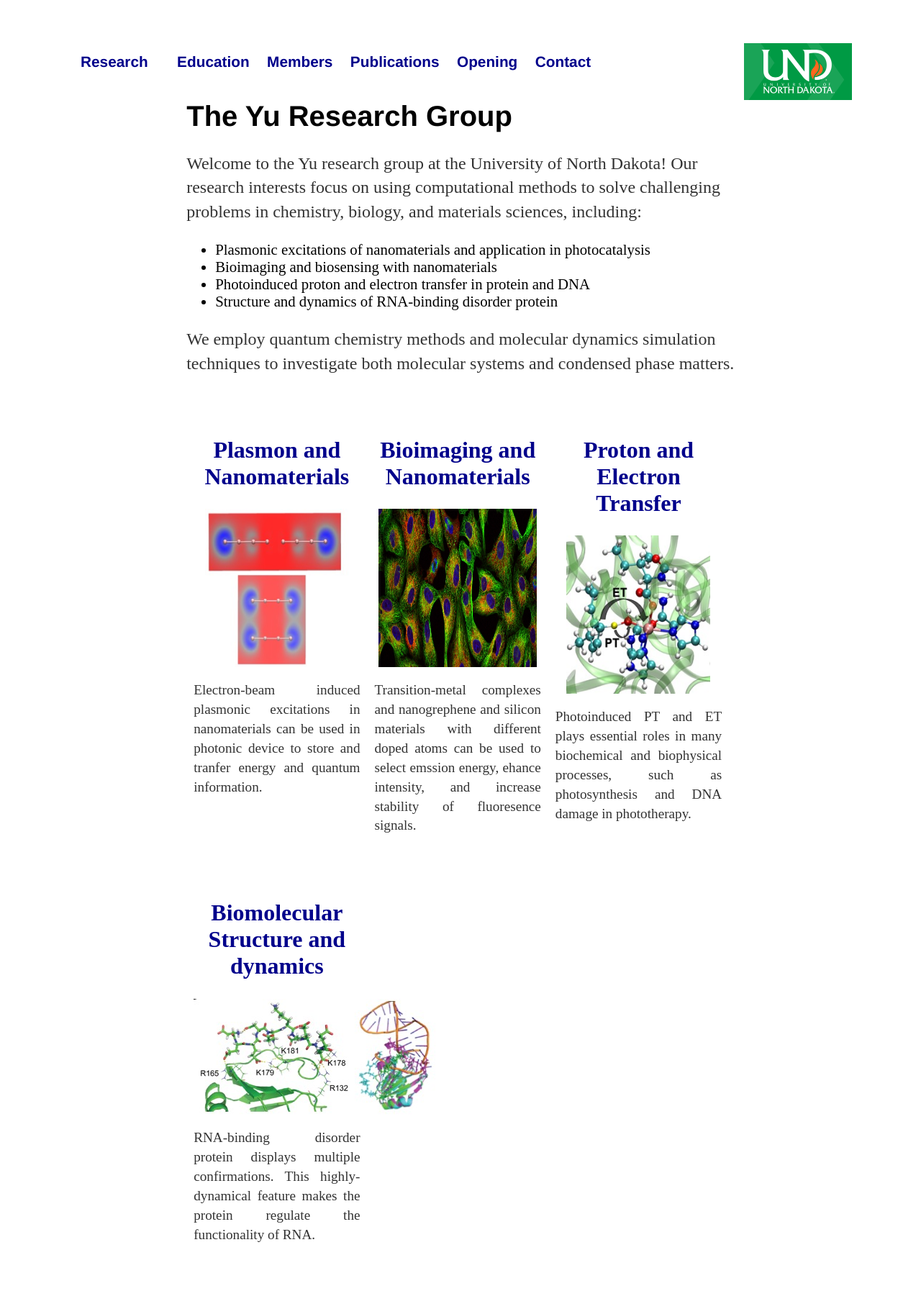
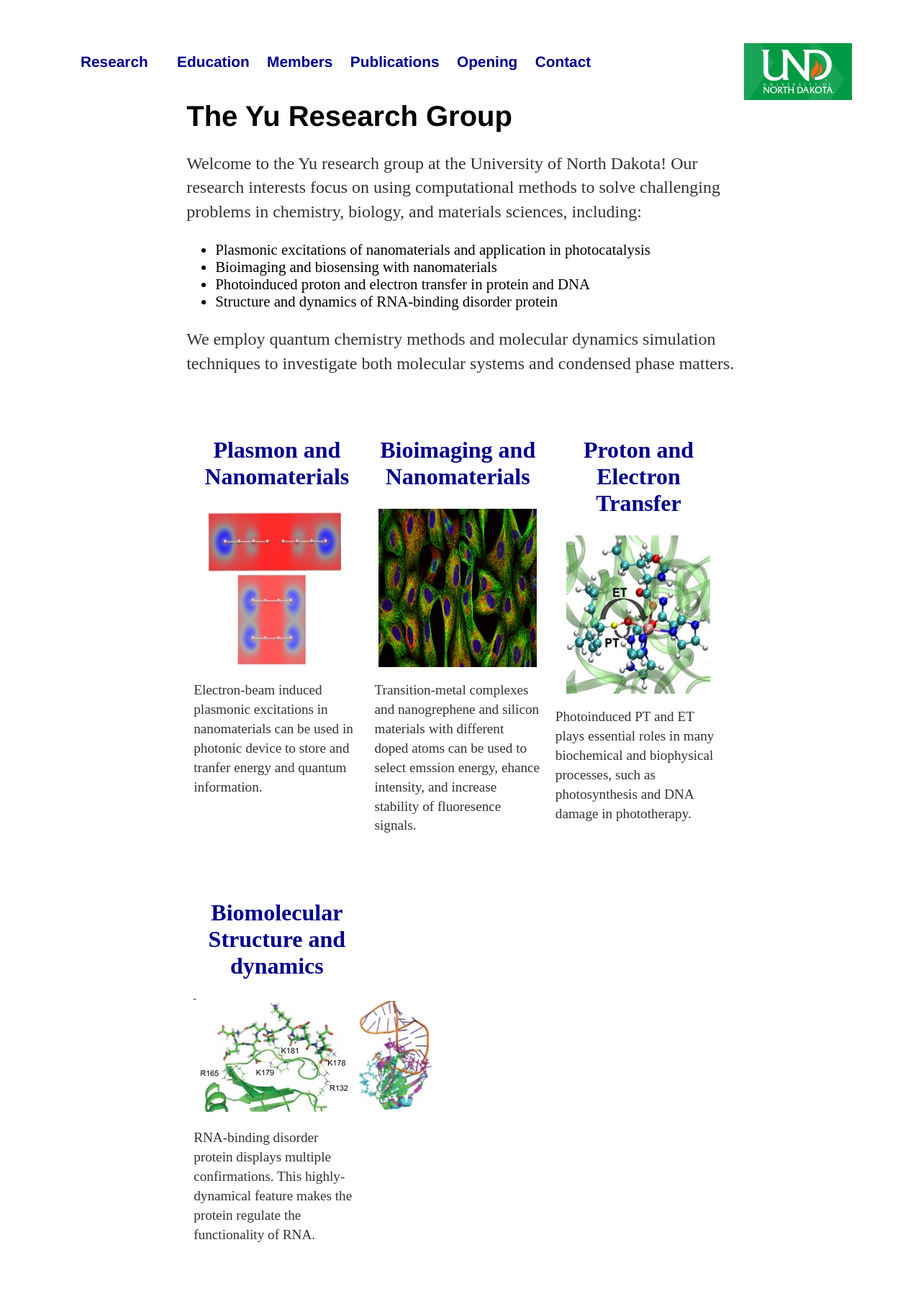
Before and after one commit to comchemyu/und.research.github.io, a Jekyll site: the page built from index.html, in a window 1280 px wide. Shown: the whole page at 72% size. Built offline with Jekyll 4.4.1, drawn with Linux system fonts in a browser that asks for light colours.

Commit message:
Update index.html

```diff
--- a/index.html
+++ b/index.html
@@ -60,24 +60,24 @@
 	<div class="column">
 		<a href="/und.research.github.io/publications/plasmon" style="color:darkblue;"><h2 style="text-align:center; font-size:200%;"}>Plasmon and Nanomaterials</h2></a>
 		<a href="/und.research.github.io/publications/plasmon"><img src="/und.research.github.io/plasmon.jpg" width="200" height="220"></a>
-	  	<p style="text-align:justify; font-size:120%;"}>Electron-beam induced plasmonic excitations in nanomaterials can be used in photonic device to store and tranfer energy and quantum information.</p>
+	  	<p style="text-align:left; font-size:120%;"}>Electron-beam induced plasmonic excitations in nanomaterials can be used in photonic device to store and tranfer energy and quantum information.</p>
 	</div>
 	<div class="column">
 		<a href="/und.research.github.io/publications/bio imaging" style="color:darkblue;"><h2 style="text-align:center; font-size:200%;">Bioimaging and Nanomaterials</h2></a>
 		<a href="/und.research.github.io/publications/bio imaging"><img src="/und.research.github.io/publications/bio imaging/bio-image.jpg" width="220" height="220"></a>
-		<p style="text-align:justify; font-size:120%;"}>Transition-metal complexes and nanogrephene and silicon materials with different doped atoms can be used to select emssion energy, ehance intensity, and increase stability of fluoresence signals.</p>
+		<p style="text-align:left; font-size:120%;"}>Transition-metal complexes and nanogrephene and silicon materials with different doped atoms can be used to select emssion energy, ehance intensity, and increase stability of fluoresence signals.</p>
 	</div>
 	<div class="column">
 		<a href="/und.research.github.io/publications/petransfer" style="color:darkblue;"><h2 style="text-align:center; font-size:200%;">Proton and Electron Transfer</h2></a>
 		<a href="/und.research.github.io/publications/petransfer"><img src="/und.research.github.io/pt.jpg" width="200" height="220"></a>
-		<p style="text-align:justify; font-size:120%;"}>Photoinduced PT and ET plays essential roles in many biochemical and biophysical processes, such as photosynthesis and DNA damage in phototherapy.</p>
+		<p style="text-align:left; font-size:120%;"}>Photoinduced PT and ET plays essential roles in many biochemical and biophysical processes, such as photosynthesis and DNA damage in phototherapy.</p>
 	</div>
 </div>
 <div class="row">
 	<div class="column">
 		<a href="/und.research.github.io/publications/biomolecule" style="color:darkblue;"><h2 style="text-align:center; font-size:200%;">Biomolecular Structure and dynamics</h2></a>
 		<a href="/und.research.github.io/publications/biomolecule"><img src="/und.research.github.io/rna.jpg"></a>
-		<p style="text-align:justify; font-size:120%;"}>RNA-binding disorder protein displays multiple confirmations. This highly-dynamical feature makes the protein regulate the functionality of RNA.</p>
+		<p style="text-align:left; font-size:120%;"}>RNA-binding disorder protein displays multiple confirmations. This highly-dynamical feature makes the protein regulate the functionality of RNA.</p>
 	</div>
 </div>
 
```
